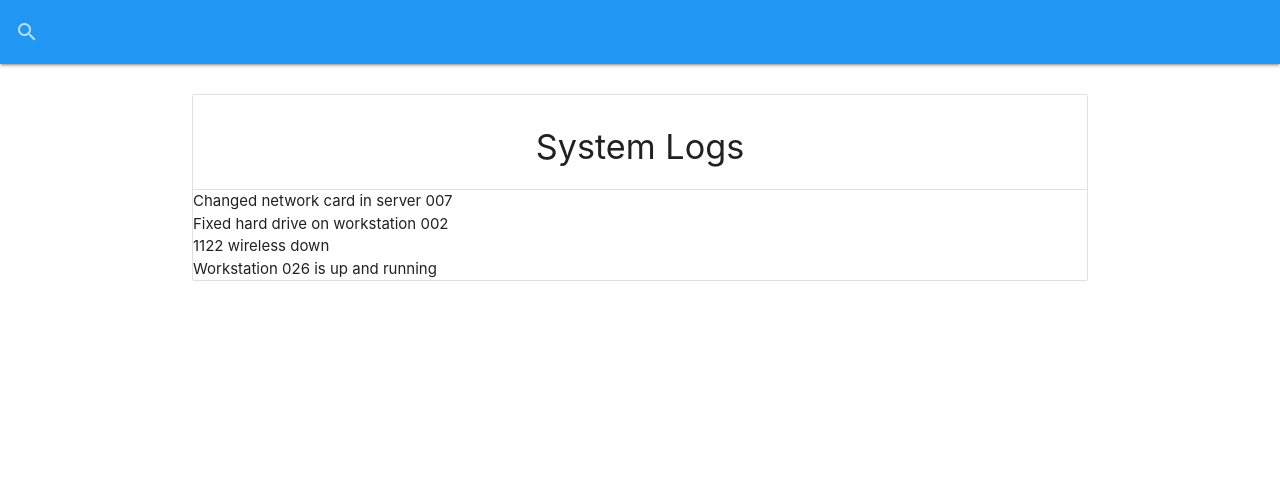
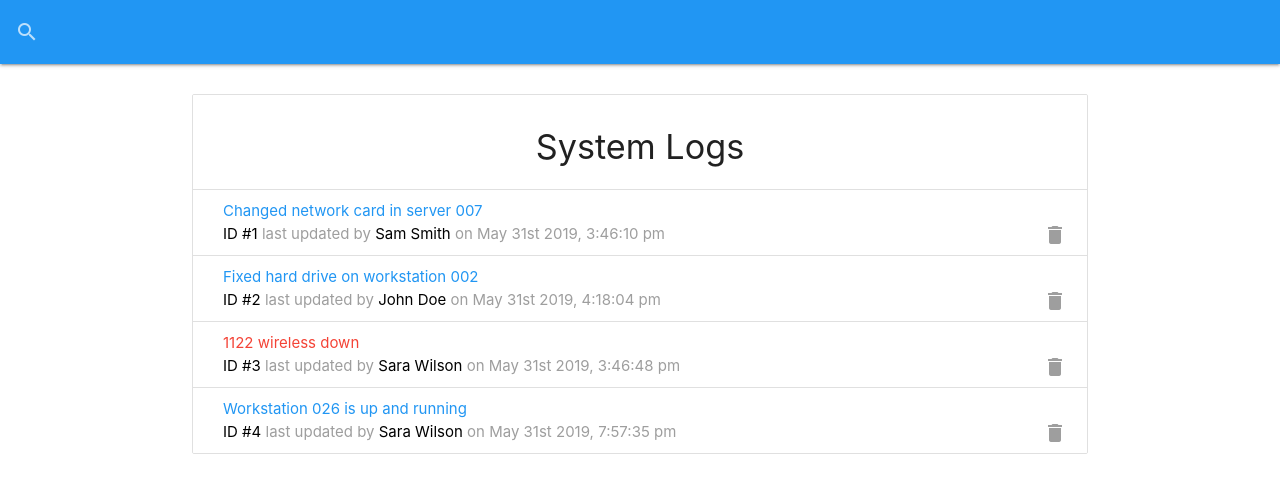
Before and after one commit to victorjbassey/it-logger, a React (Create React App) app: page / in a window 1280 px wide. Shown: the top 492 px of the page. Built offline with nearby package versions, Linux system fonts and the light colour scheme; data requests are answered from the project's data file.

Commit message:
Add loader when fetching logs

```diff
--- a/package.json
+++ b/package.json
@@ -7,8 +7,10 @@
     "@testing-library/react": "^9.3.2",
     "@testing-library/user-event": "^7.1.2",
     "materialize-css": "^1.0.0",
+    "moment": "^2.24.0",
     "react": "^16.13.1",
     "react-dom": "^16.13.1",
+    "react-moment": "^0.9.7",
     "react-scripts": "3.4.1"
   },
   "scripts": {
--- /dev/null
+++ b/src/components/layout/Preloader.js
@@ -0,0 +1,11 @@
+import React from "react";
+
+const Preloader = () => {
+  return (
+    <div className="progress blue lighten-4">
+      <div className="indeterminate blue"></div>
+    </div>
+  );
+};
+
+export default Preloader;
--- /dev/null
+++ b/src/components/logs/LogItem.js
@@ -0,0 +1,35 @@
+import React from "react";
+import PropTypes from "prop-types";
+import Moment from "react-moment";
+
+const LogItem = ({ log }) => {
+  return (
+    <li className="collection-item">
+      <div>
+        <a
+          href="#edit-log-modal"
+          className={`modal-trigger ${
+            log.attention ? "red-text" : "blue-text"
+          }`}
+        >
+          {log.message}
+        </a>
+        <br />
+        <span className="grey-text">
+          <span className="black-text">ID #{log.id}</span> last updated by{" "}
+          <span className="black-text">{log.tech}</span> on{" "}
+          <Moment format="MMMM Do YYYY, h:mm:ss a">{log.date}</Moment>
+        </span>
+        <a href="#!" className="secondary-content">
+          <i className="material-icons grey-text">delete</i>
+        </a>
+      </div>
+    </li>
+  );
+};
+
+LogItem.propTypes = {
+  log: PropTypes.object.isRequired
+};
+
+export default LogItem;
--- a/src/components/logs/Logs.js
+++ b/src/components/logs/Logs.js
@@ -1,4 +1,6 @@
 import React, { useState, useEffect } from "react";
+import LogItem from "./LogItem";
+import Preloader from "../layout/Preloader";
 
 const Logs = () => {
   const [logs, setLogs] = useState([]);
@@ -17,6 +19,10 @@
     setLogs(data);
     setLoading(false);
   };
+
+  if (loading) {
+    return <Preloader />;
+  }
   return (
     <ul className="collection with-header">
       <li className="collection-header">
@@ -25,7 +31,7 @@
       {!loading && logs.length === 0 ? (
         <p className="center">No logs to show...</p>
       ) : (
-        logs.map(log => <li>{log.message}</li>)
+        logs.map(log => <LogItem log={log} key={log.id} />)
       )}
     </ul>
   );
```
Also changed, not shown: 1 other file (tests, documents, lock files or other folders).
